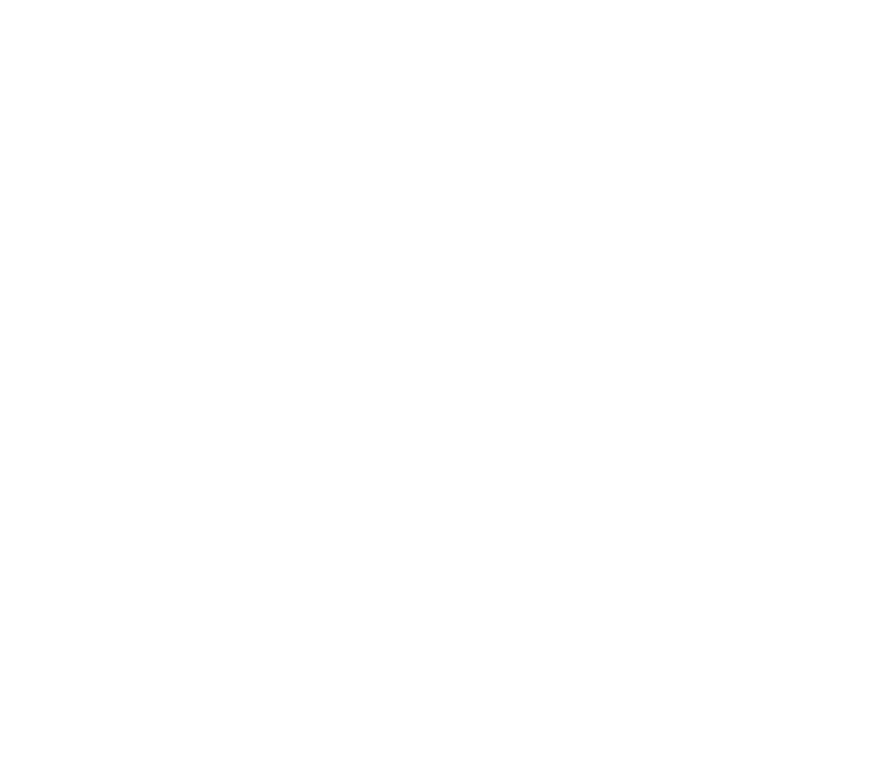
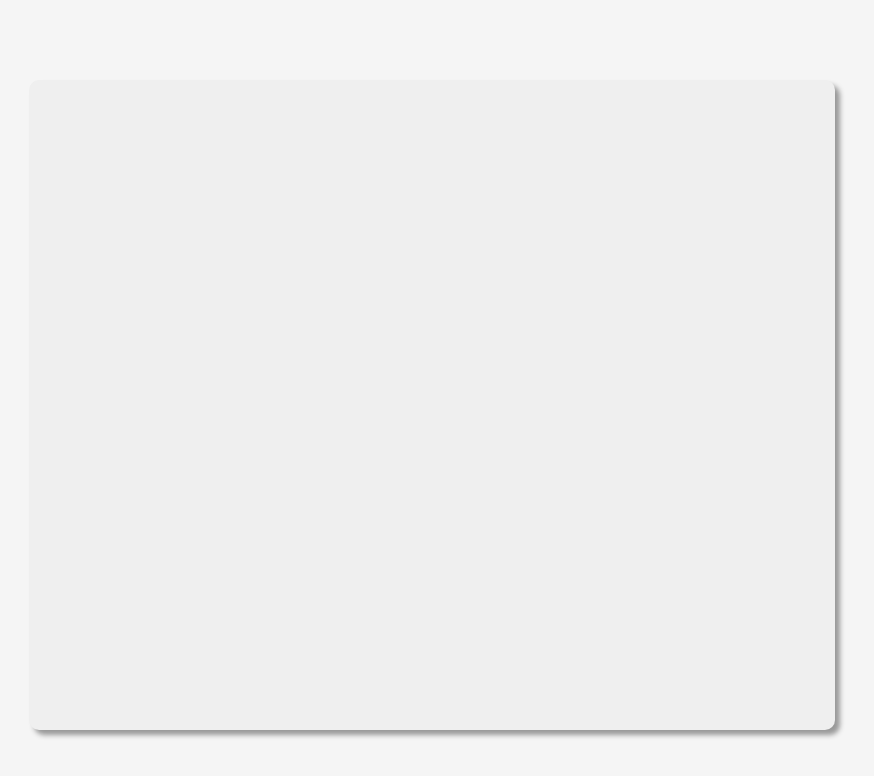
Before and after one commit to darin-estrin/jscalculator, a plain HTML site: page index.html in a window 1280 px wide. Shown: the whole page, without its empty margins (208-1082 px from the left). Drawn offline with nearby package versions, Linux system fonts and the light colour scheme.

Commit message:
basic calculator skeleton

```diff
--- a/index.html
+++ b/index.html
@@ -13,6 +13,9 @@
   <script src="main.js"></script>
 </head>
 <body>
+  <div class="container">
+    <div id="calculator">
 
+  </div>
 </body>
 </html>
--- a/main.css
+++ b/main.css
@@ -0,0 +1,24 @@
+body {
+  background-color: #f5f5f5;
+  margin: 0;
+  min-width: 320px;
+  padding: 0;
+}
+
+.container {
+  height: 70vh;
+  margin: 10vh auto;
+  width: 70vw;
+}
+
+#calculator {
+  background-color: #efefef;
+  box-shadow: 5px 5px 5px #999999;
+  border-radius: 10px;
+  display: flex;
+  flex-wrap: wrap;
+  height: 100%;
+  margin: 0 auto;
+  padding: 5%;
+  width: 80%;
+}
```
